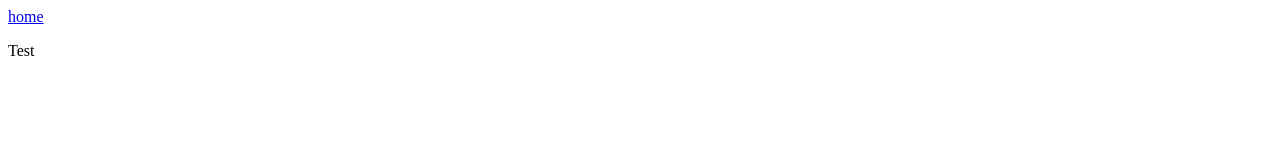
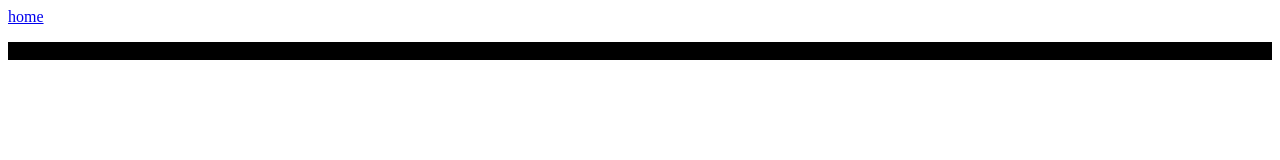
Before and after one commit to jtimothywood5/jtimothywood5.github.io, a plain HTML site: page index.html in a window 1280 px wide. Drawn offline with Linux system fonts and the light colour scheme.

Commit message:
Commit Style

```diff
--- a/index.html
+++ b/index.html
@@ -1,5 +1,6 @@
 <!DOCTYPE html>
 <html>
+        <link rel="stylesheet" href="style.css">
 <body>
     <a href="home.html">home</a>
 <p class="text">Test</p>
--- a/style.css
+++ b/style.css
@@ -1,3 +1,2 @@
 .text {
-    background-color: black;
-}
+    background-color: black; }
```
